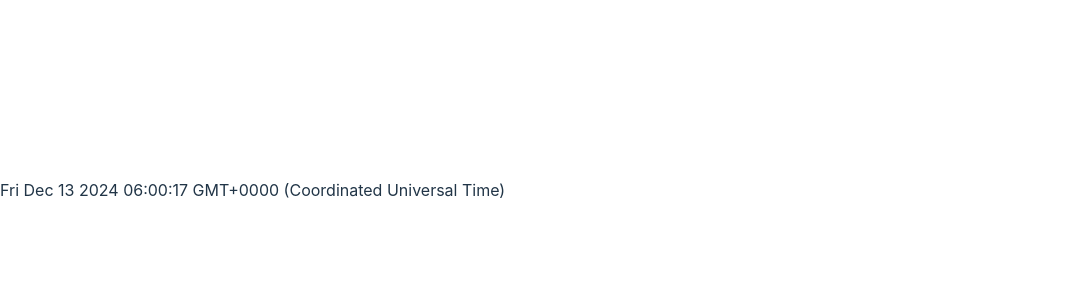
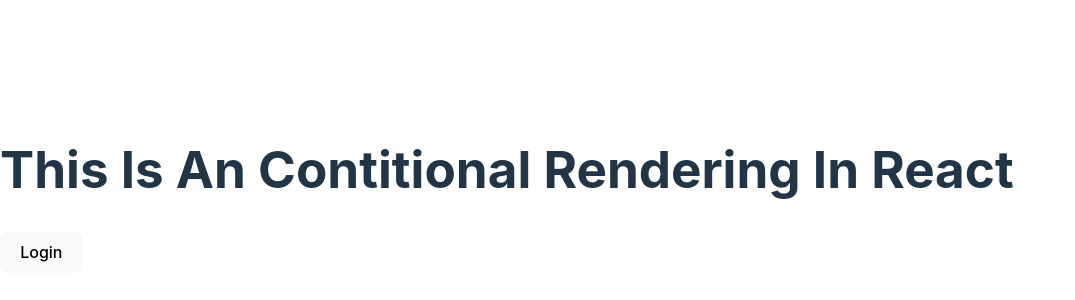
Before and after one commit to muhammedafthal/React_basics, a React (Vite) app: page / in a window 1280 px wide. Shown: the part 210-510 px from the top of the page, without its empty margins (0-1075 px from the left). Built offline with nearby package versions, Linux system fonts and the light colour scheme.

Commit message:
Contitional_Rendering_In_React

```diff
--- a/src/App.jsx
+++ b/src/App.jsx
@@ -1,5 +1,6 @@
 import Welcome from "./components/Welcome"
 import Clock from "./components/Clock";
+import LoginControl from "./components/LoginControl";
 
 function App() {
   const userInfo = {
@@ -8,8 +9,9 @@
   };
   return (
     <>
-    <Clock />
+    {/* <Clock /> */}
      {/* <Welcome user={userInfo}/> */}
+     <LoginControl />
     </>
   )
 };
--- /dev/null
+++ b/src/components/LoginControl.jsx
@@ -0,0 +1,34 @@
+import { useState } from "react";
+
+function LoginControl() {
+    const [isLoggedIn, setIsLoggedIn] = useState(true);
+    const HandleLoginClick = () => {
+        setIsLoggedIn(false);
+    };
+    const HandleLogoutClick = () => {
+        setIsLoggedIn(true);
+    };
+
+    let button;
+    if(isLoggedIn) {
+        button = <LoginButton onClick={HandleLoginClick} />
+    } else {
+        button = <LogoutButton onClick={HandleLogoutClick} />
+    }
+    return (
+        <>
+        <h1>This Is An Contitional Rendering In React</h1>
+        <div>{button}</div>
+        </>
+    )
+}
+function LoginButton(props) {
+    return <button onClick={props.onClick}>Login</button>
+
+}
+function LogoutButton(props) {
+    return <button onClick={props.onClick}>LogOut</button>
+
+}
+
+export default LoginControl;
```
